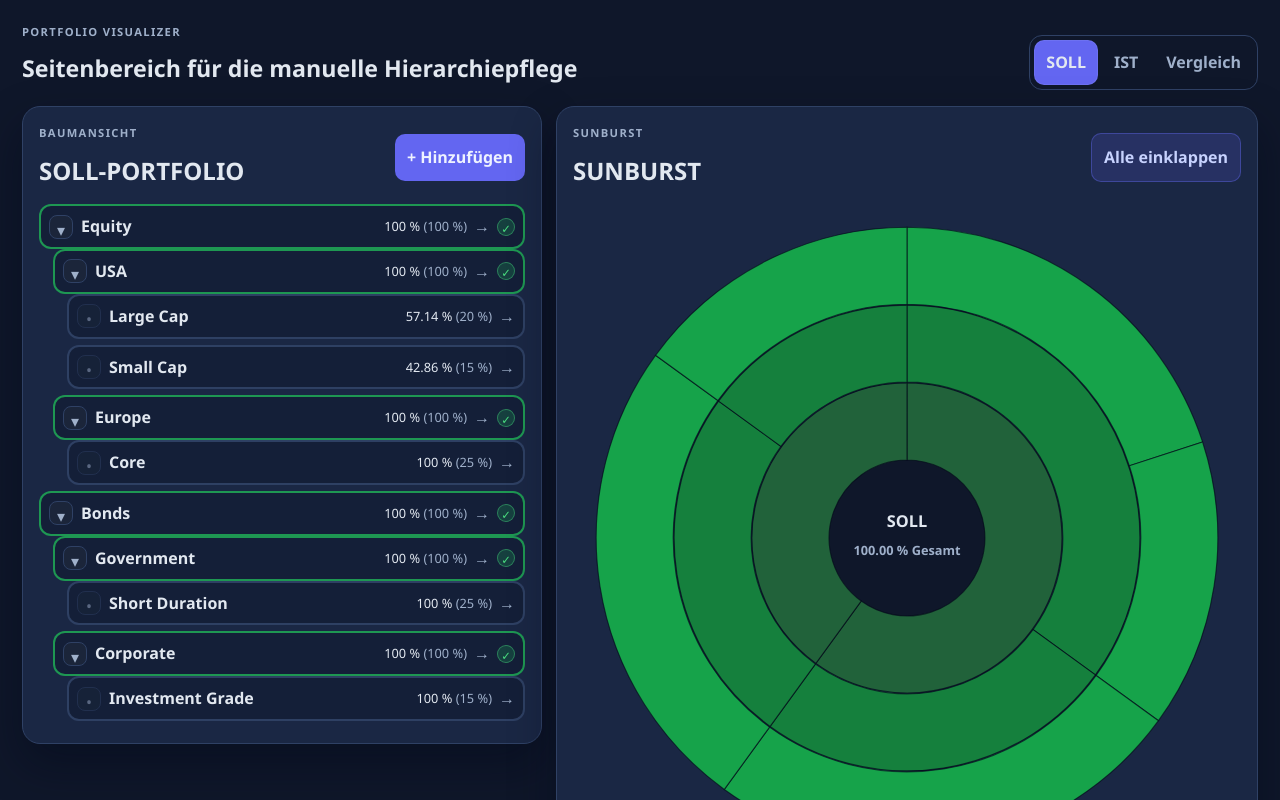
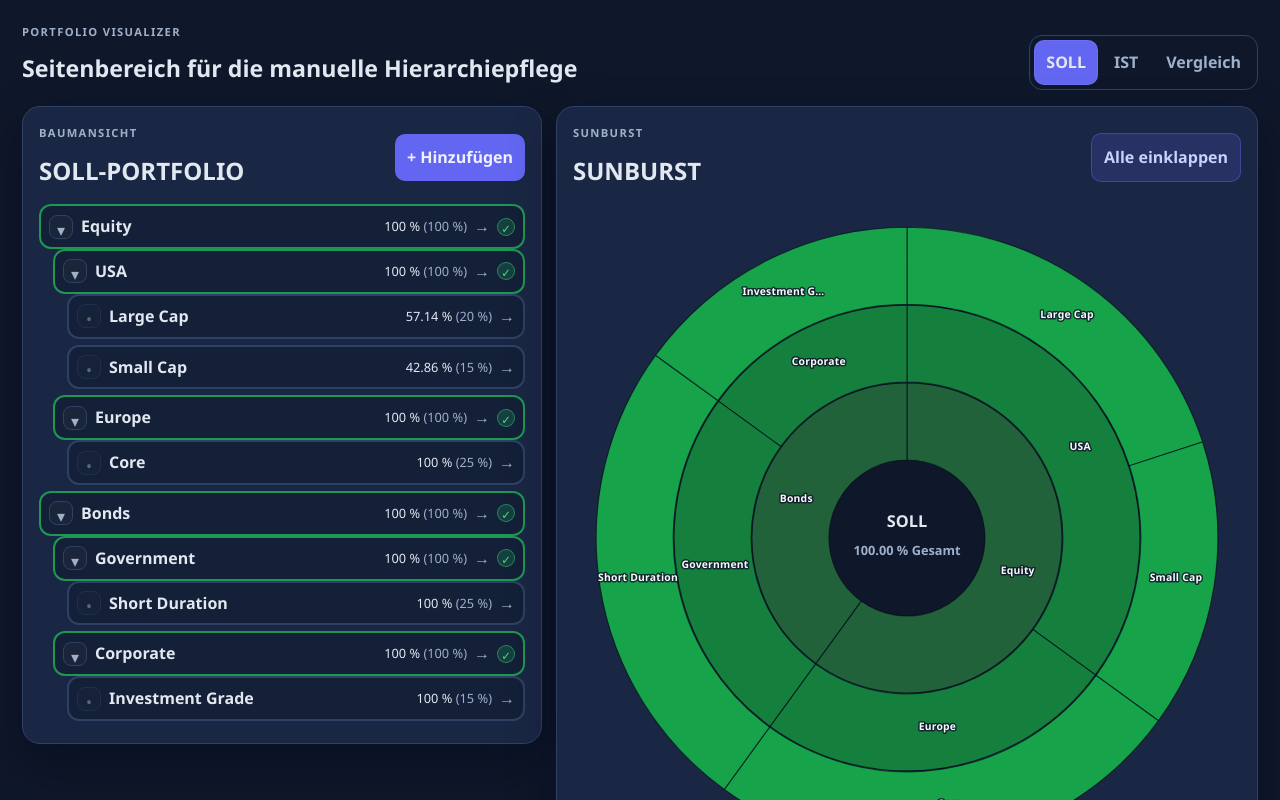
Before and after one commit to Fabian-Knispel/portfolio-visualizer, a React (Vite) app: page / in a window 1280 px wide. Shown: the top 800 px of the page. Built offline with nearby package versions, Linux system fonts and the light colour scheme.

Commit message:
Fix SOLL parent allocation handling in sunburst

```diff
--- a/src/features/portfolio/domain/portfolio-model.ts
+++ b/src/features/portfolio/domain/portfolio-model.ts
@@ -13,6 +13,7 @@ export interface PortfolioNodeBase<TChild> {
 export interface SollNode extends PortfolioNodeBase<SollNode> {
   targetPct?: number;
   targetPctOfParent?: number;
+  lastEditedTargetField?: 'targetPct' | 'targetPctOfParent';
 }
 
 export interface IstNode extends PortfolioNodeBase<IstNode> {
@@ -97,11 +98,22 @@ function computeAbsoluteTargetPct(node: SollNode, parentAbsoluteTargetPct?: numb
     return HUNDRED;
   }
 
+  const preferParentPct = node.lastEditedTargetField === 'targetPctOfParent';
+
+  if (preferParentPct && hasFiniteNumber(node.targetPctOfParent) && hasFiniteNumber(parentAbsoluteTargetPct)) {
+    return parentAbsoluteTargetPct * (node.targetPctOfParent / HUNDRED);
+  }
+
+  if (hasFiniteNumber(node.targetPct)) {
+    return normalizeNumber(node.targetPct);
+  }
+
+  // Fallback, falls targetPct fehlt, targetPctOfParent aber vorhanden ist
   if (hasFiniteNumber(node.targetPctOfParent) && hasFiniteNumber(parentAbsoluteTargetPct)) {
     return parentAbsoluteTargetPct * (node.targetPctOfParent / HUNDRED);
   }
 
-  return normalizeNumber(node.targetPct);
+  return ZERO;
 }
 
 function computeTargetPctOfParent(node: SollNode, parentAbsoluteTargetPct?: number): number | undefined {
@@ -109,12 +121,14 @@ function computeTargetPctOfParent(node: SollNode, parentAbsoluteTargetPct?: numb
     return undefined;
   }
 
-  if (hasFiniteNumber(node.targetPctOfParent)) {
+  const preferAbsolutePct = node.lastEditedTargetField === 'targetPct';
+
+  if (!preferAbsolutePct && hasFiniteNumber(node.targetPctOfParent)) {
     return node.targetPctOfParent;
   }
 
   if (!hasFiniteNumber(node.targetPct)) {
-    return undefined;
+    return hasFiniteNumber(node.targetPctOfParent) ? node.targetPctOfParent : undefined;
   }
 
   return (node.targetPct / parentAbsoluteTargetPct) * HUNDRED;
@@ -441,7 +455,9 @@ export function computeFreenessStatus(node: SollNode): FreenessResult | null {
   const parentTargetPct = HUNDRED;
   const parentAbsoluteTargetPct = isRootNodePath(node.path) ? HUNDRED : normalizeNumber(node.targetPct);
   const childrenTargetSumPct = node.children.reduce((sum, child) => {
-    const childPctOfParent = computeTargetPctOfParent(child, parentAbsoluteTargetPct);
+    const childPctOfParent = hasFiniteNumber(child.targetPctOfParent)
+      ? child.targetPctOfParent
+      : computeTargetPctOfParent(child, parentAbsoluteTargetPct);
 
     return sum + normalizeNumber(childPctOfParent);
   }, ZERO);
--- a/src/features/portfolio/ui/portfolio-sunburst.tsx
+++ b/src/features/portfolio/ui/portfolio-sunburst.tsx
@@ -20,6 +20,25 @@ interface TooltipState {
 
 const VIEWBOX_SIZE = 720;
 const CHART_RADIUS = VIEWBOX_SIZE / 2 - 24;
+
+function canRenderSliceLabel(slice: SunburstSlice): boolean {
+  const angleSpan = slice.endAngle - slice.startAngle;
+  const radialSpan = slice.outerRadius - slice.innerRadius;
+
+  if (slice.isResidual) {
+    return angleSpan >= 0.24 && radialSpan >= 28;
+  }
+
+  return angleSpan >= 0.18 && radialSpan >= 24;
+}
+
+function getSliceLabel(slice: SunburstSlice): string {
+  if (slice.isResidual) {
+    return 'Fehlt';
+  }
+
+  return slice.label.length > 14 ? `${slice.label.slice(0, 12)}…` : slice.label;
+}
 
 export function PortfolioSunburst({ root, title, hint }: PortfolioSunburstProps) {
   const chartRef = useRef<HTMLDivElement | null>(null);
@@ -59,6 +78,7 @@ export function PortfolioSunburst({ root, title, hint }: PortfolioSunburstProps)
   );
 
   const tooltipSlice = hoveredSlice?.slice ?? null;
+  const labeledSlices = slices.filter(canRenderSliceLabel);
 
   if (root === null || slices.length === 0) {
     return (
@@ -88,13 +108,19 @@ export function PortfolioSunburst({ root, title, hint }: PortfolioSunburstProps)
           {slices.map((slice) => {
             const isActive = tooltipSlice?.path === slice.path;
             const fillLevel = Math.min(slice.depth, 5);
+            const segmentClassName = [
+              'sunburst-chart__segment',
+              slice.isResidual ? 'sunburst-chart__segment--residual' : '',
+              isActive ? 'sunburst-chart__segment--active' : '',
+            ].filter(Boolean).join(' ');
+            const fill = slice.isResidual ? 'var(--sunburst-residual-fill)' : `var(--sunburst-depth-${fillLevel})`;
 
             return (
               <path
                 key={slice.path}
-                className={`sunburst-chart__segment ${isActive ? 'sunburst-chart__segment--active' : ''}`}
+                className={segmentClassName}
                 d={arcGenerator(slice) ?? undefined}
-                style={{ fill: `var(--sunburst-depth-${fillLevel})` }}
+                style={{ fill }}
                 onPointerEnter={(event) => {
                   const pointer = getTooltipPosition(event);
                   setHoveredSlice({ slice, ...pointer });
@@ -107,20 +133,46 @@ export function PortfolioSunburst({ root, title, hint }: PortfolioSunburstProps)
               />
             );
           })}
+
+          {labeledSlices.map((slice) => {
+            const [labelX, labelY] = arcGenerator.centroid(slice);
+
+            return (
+              <text
+                key={`${slice.path}__label`}
+                className={[
+                  'sunburst-chart__slice-label',
+                  slice.isResidual ? 'sunburst-chart__slice-label--residual' : '',
+                ].filter(Boolean).join(' ')}
+                textAnchor="middle"
+                x={labelX}
+                y={labelY}
+              >
+                {getSliceLabel(slice)}
+              </text>
+            );
+          })}
         </g>
       </svg>
 
       {tooltipSlice === null ? <p className="sunburst-tooltip__hint">Hover auf ein Segment zeigt Label und Prozentwerte.</p> : null}
+      {slices.some((slice) => slice.isResidual) ? (
+        <p className="sunburst-chart__legend">
+          <span className="sunburst-chart__legend-mark" aria-hidden="true" />
+          Orange gestrichelt markiert fehlende Allokation im Parent.
+        </p>
+      ) : null}
 
       {hoveredSlice !== null ? (
         <div className="sunburst-tooltip sunburst-tooltip--cursor" aria-live="polite" style={{ left: hoveredSlice.x, top: hoveredSlice.y }}>
           <p className="sunburst-tooltip__label">{tooltipSlice?.label}</p>
+          {tooltipSlice?.isResidual ? <p className="sunburst-tooltip__status">Dieser Anteil ist im Parent noch nicht allokiert.</p> : null}
           <div className="sunburst-tooltip__row">
             <span>Anteil gesamt</span>
             <strong>{formatPercentageValue(tooltipSlice?.pctTotal)}</strong>
           </div>
           <div className="sunburst-tooltip__row">
-            <span>Anteil Parent</span>
+            <span>{tooltipSlice?.isResidual ? 'Fehlt im Parent' : 'Anteil Parent'}</span>
             <strong>{formatPercentageValue(tooltipSlice?.pctOfParent)}</strong>
           </div>
         </div>
--- a/src/features/portfolio/ui/sunburst-model.ts
+++ b/src/features/portfolio/ui/sunburst-model.ts
@@ -11,6 +11,7 @@ export interface SunburstNodeDatum {
   label: string;
   size: number;
   children: SunburstNodeDatum[];
+  isResidual?: boolean;
 }
 
 export interface SunburstSlice {
@@ -20,6 +21,7 @@ export interface SunburstSlice {
   value: number;
   pctTotal: number;
   pctOfParent?: number;
+  isResidual: boolean;
   startAngle: number;
   endAngle: number;
   innerRadius: number;
@@ -52,11 +54,24 @@ export function buildSollSunburstDatum(root: SollNode | null): SunburstNodeDatum
 
   function transformNode(node: SollComputedNode): SunburstNodeDatum {
     const children = node.children.map(transformNode);
+    const nodeSize = normalizeSize(node.pctTotal * 100);
+    const childrenSize = node.children.reduce((sum, child) => sum + normalizeSize(child.pctTotal * 100), 0);
+    const residualSize = normalizeSize(nodeSize - childrenSize);
+
+    if (node.children.length > 0 && residualSize > 0) {
+      children.push({
+        path: `${node.path}/__unallocated__`,
+        label: 'Fehlende Allokation',
+        size: residualSize,
+        children: [],
+        isResidual: true,
+      });
+    }
 
     return {
       path: node.path,
       label: node.label,
-      size: children.length === 0 ? normalizeSize(node.pctTotal * 100) : 0,
+      size: node.children.length === 0 ? nodeSize : 0,
       children,
     };
   }
@@ -99,7 +114,7 @@ export function buildSunburstSlices(root: SunburstNodeDatum | null, radius: numb
 
   return layoutRoot
     .descendants()
-    .slice(1)
+    .filter((node) => node.depth > 0)
     .map((node) => {
       const value = node.value ?? 0;
       const parentValue = node.parent?.value ?? 0;
@@ -111,6 +126,7 @@ export function buildSunburstSlices(root: SunburstNodeDatum | null, radius: numb
         value,
         pctTotal: totalValue === 0 ? 0 : value / totalValue,
         pctOfParent: node.parent === null || parentValue === 0 ? undefined : value / parentValue,
+        isResidual: node.data.isResidual === true,
         startAngle: node.x0,
         endAngle: node.x1,
         innerRadius: node.y0,
--- a/src/styles.css
+++ b/src/styles.css
@@ -24,6 +24,8 @@
   --sunburst-depth-3: #16a34a;
   --sunburst-depth-4: #4ade80;
   --sunburst-depth-5: #86efac;
+  --sunburst-residual-fill: #f3552e62;
+  --sunburst-residual-stroke: #f0860d;
 
   color: var(--text);
   background: var(--bg-0);
@@ -371,6 +373,48 @@ button {
   stroke-width: 2;
 }
 
+.sunburst-chart__segment--residual {
+  stroke: var(--sunburst-residual-stroke);
+  stroke-dasharray: 5 4;
+}
+
+.sunburst-chart__slice-label {
+  fill: #f8fafc;
+  font-size: 0.7rem;
+  font-weight: 700;
+  letter-spacing: 0.02em;
+  pointer-events: none;
+  paint-order: stroke;
+  stroke: rgba(15, 23, 42, 0.85);
+  stroke-width: 3px;
+  stroke-linejoin: round;
+}
+
+.sunburst-chart__slice-label--residual {
+  fill: #fff7ed;
+  font-size: 0.72rem;
+  font-weight: 800;
+  letter-spacing: 0.04em;
+}
+
+.sunburst-chart__legend {
+  display: inline-flex;
+  align-items: center;
+  gap: 8px;
+  margin: 0;
+  color: var(--text-muted);
+  font-size: 0.84rem;
+}
+
+.sunburst-chart__legend-mark {
+  width: 18px;
+  height: 10px;
+  border-radius: 999px;
+  background: var(--sunburst-residual-fill);
+  border: 2px dashed var(--sunburst-residual-stroke);
+  flex: 0 0 auto;
+}
+
 .sunburst-tooltip {
   border-radius: 12px;
   border: 1px solid var(--line);
@@ -386,7 +430,8 @@ button {
 }
 
 .sunburst-tooltip__hint,
-.sunburst-tooltip__label {
+.sunburst-tooltip__label,
+.sunburst-tooltip__status {
   margin: 0;
 }
 
@@ -397,6 +442,11 @@ button {
 .sunburst-tooltip__label {
   color: var(--text);
   font-weight: 700;
+  margin-bottom: 6px;
+}
+
+.sunburst-tooltip__status {
+  color: #fcd34d;
   margin-bottom: 6px;
 }
 
```
Also changed, not shown: 2 other files (tests, documents, lock files or other folders).
